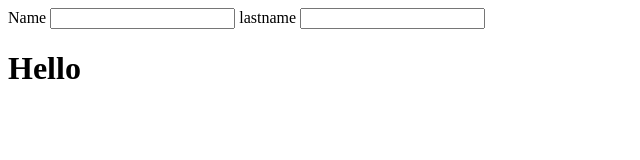
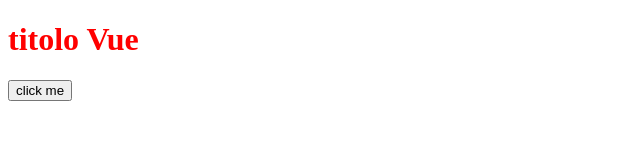
Before and after one commit to Cargalher/VUESJS, a plain HTML site: page index.html in a window 1280 px wide. Shown: the whole page, without its empty margins (0-640 px from the left). Drawn offline with nearby package versions, Linux system fonts and the light colour scheme.

Commit message:
2nd livecoding

```diff
--- a/index.html
+++ b/index.html
@@ -5,16 +5,38 @@
     <meta http-equiv="X-UA-Compatible" content="IE=edge">
     <meta name="viewport" content="width=device-width, initial-scale=1.0">
     <title>Document</title>
+    <style>
+        .red{
+            color: red;
+        }
+        .blue{
+            color:blue
+        }
+    </style>
 </head>
 <body>
     <div id="root">
+   <!--  1st livecoding v-model
 
-        <label for="">Name</label>
+         <label for="">Name</label>
         <input type="text" v-model = "name">
         <label for="">lastname</label>
         <input type="text"v-model = "lastname">
         <h1>Hello {{name}} {{lastname}}</h1>
 
+    -->
+    <!-- Fabio's example V-bind 2 ways to write it// button with alert example
+        <h1>{{title}}</h1>
+        <p v-bind:class="classTitle">Hello</p>
+        <p :class="classTitle">Hello 2</p> -->
+
+
+        <!-- create a button which on click makes appear a alert message with a title
+        <button @click ="greetings">Alert User</button> -->
+
+        <!-- 2nd livecoding -->
+        <h1 v-bind:class="colorClass">titolo Vue</h1>
+        <button @click ="changeColor">click me</button>
     </div>
 
 
--- a/main.js
+++ b/main.js
@@ -1,7 +1,7 @@
 //                       ----------------->>>>LIVE CODING<<<<//-----------------
-
-// Predisponiamo due input, in cui inseriremo Nome e Cognome. In un paragrafo utilizzare Nome e Cognome per salutare l’utente
-
+// Direttiva VUE _ V-Model (INPUTS)
+// 1st.  Predisponiamo due input, in cui inseriremo Nome e Cognome. In un paragrafo utilizzare Nome e Cognome per salutare l’utente
+/*
 
 let app = new Vue (
     {
@@ -12,3 +12,53 @@ let app = new Vue (
         }
     },
 )
+
+
+*/
+
+// Direttiva VUE _V-bind (Crea legame tra atributto HTML e vue instance)
+
+/*
+// Fabio's example.
+let app = new Vue (
+    {
+        el: '#root',
+        data:{
+            message:"Hello Vue.Js",
+            title:"Learn VueJs",
+            classTitle: 'lead'
+        },
+        methods:{
+            // ES5
+            saluta : function (){
+                return 'hi!!';
+            },
+            // ES6
+            greetings (){
+                alert (this.title);   // alert that appear on click
+            }
+        }
+    }
+
+);
+*/
+
+// 2nd.livecoding. Creiamo una pagina con all’interno un titolo di colore rosso. Al click di un bottone il titolo diventerà blu.
+
+const app = new Vue({
+    el: '#root',
+    data:{
+        colorClass: 'red',
+    },
+
+    methods:{
+        changeColor(){
+            if(this.colorClass === 'red'){
+                this.colorClass = 'blue';
+            }else{
+                this.colorClass === 'red';
+            }
+
+        }
+    }
+})
```
